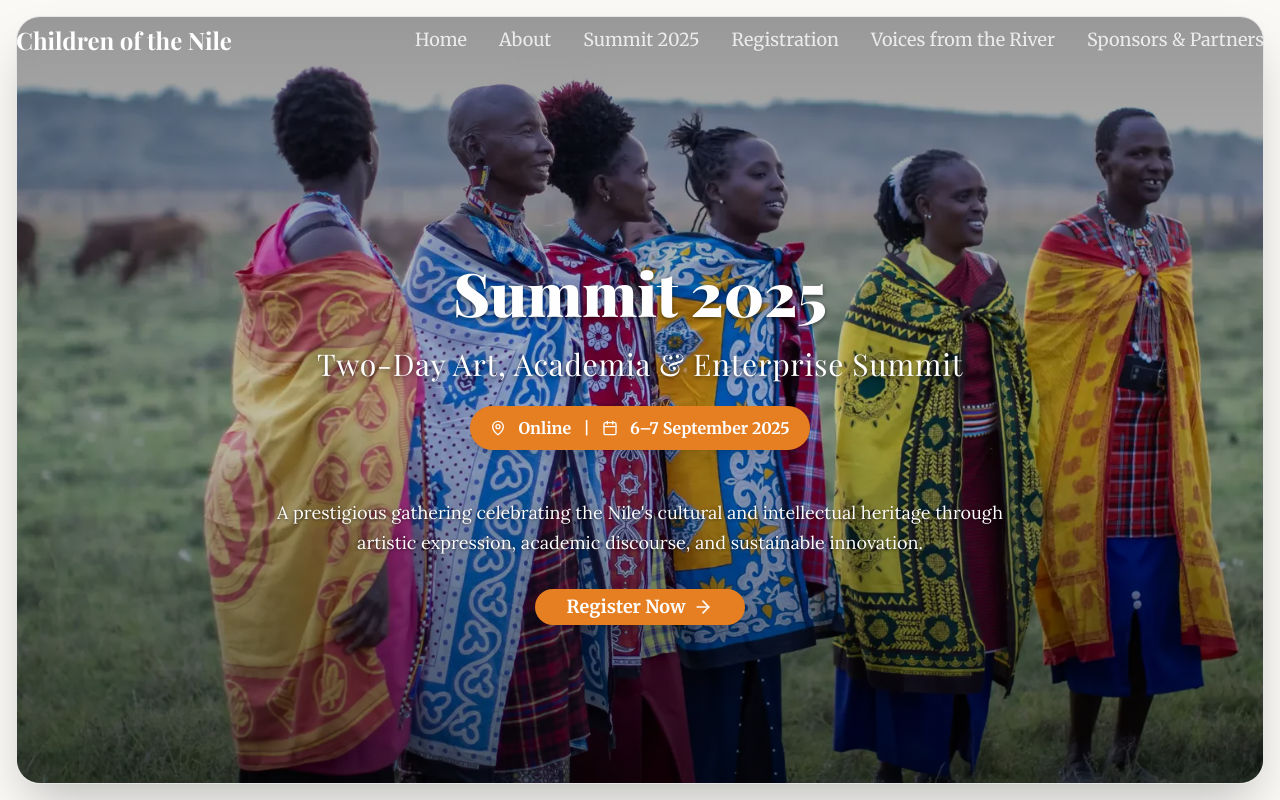
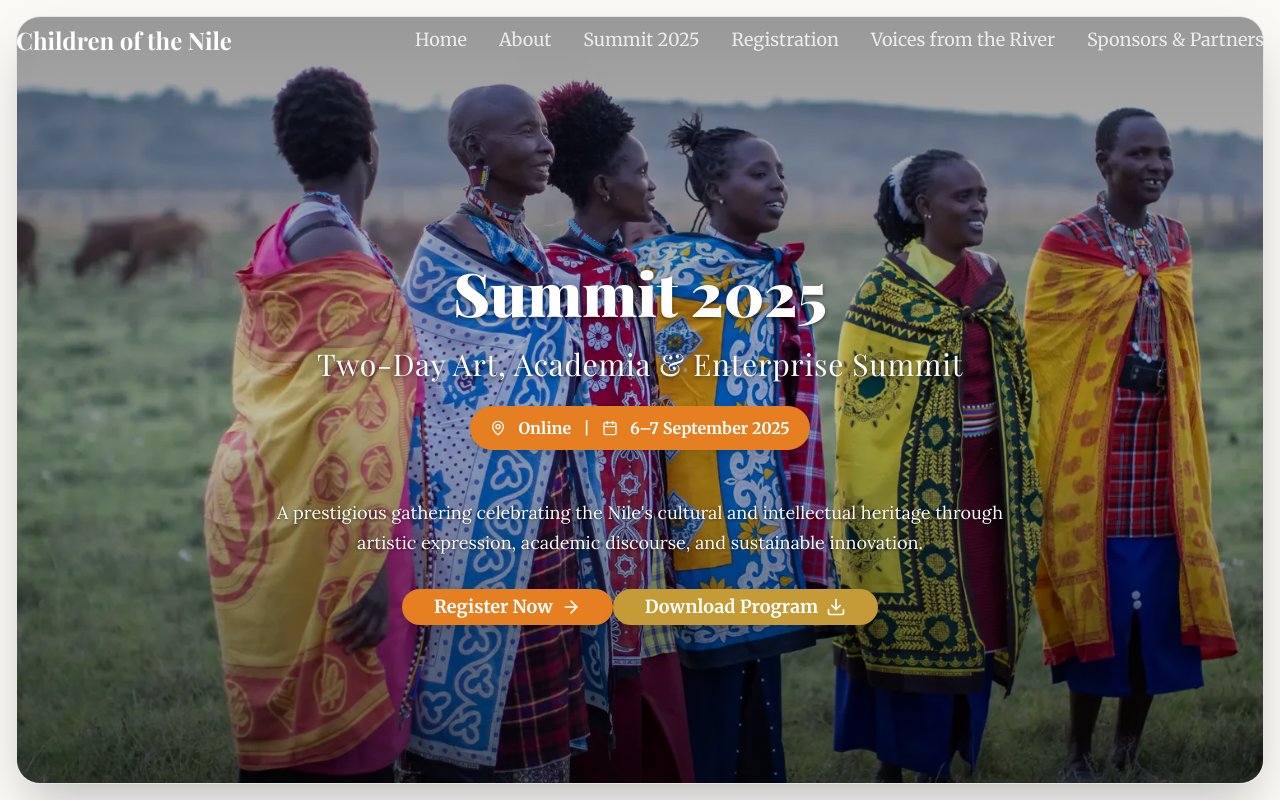
Before and after one commit to anniechan1/nile, a Next.js app: page /summit/program in a window 1280 px wide. Shown: the top 800 px of the page. Built offline with nearby package versions, Linux system fonts and the light colour scheme; a web font is replaced by a local one.

Commit message:
update working gp

```diff
--- a/src/app/page.tsx
+++ b/src/app/page.tsx
@@ -101,6 +101,7 @@ export default function HomePage() {
                 <ArrowRight className="h-4 w-4 ml-2" />
               </Button>
             </Link>
+
             <a
               href="/documents/FullProgram.pdf"
               download
--- a/src/app/summit/program/page.tsx
+++ b/src/app/summit/program/page.tsx
@@ -3,7 +3,7 @@
 import { useState, useEffect } from "react"
 import MainNav from "@/components/main-nav"
 import { Button } from "@/components/ui/button"
-import { Calendar, MapPin, Award, Handshake, ArrowRight, Users, Globe, Clock } from "lucide-react"
+import { Calendar, MapPin, Award, Handshake, ArrowRight, Users, Globe, Clock, Download } from "lucide-react"
 import Footer from "@/components/footer"
 import Link from "next/link"
 
@@ -71,6 +71,21 @@ export default function SummitPage() {
             >
               Register Now
               <ArrowRight className="h-5 w-5 ml-2" />
+            </Button>
+          </Link>
+          <Link
+            href="/documents/FullProgram.pdf" // Path to the FullProgram.pdf file
+            target="_blank"
+            rel="noopener noreferrer"
+            download
+
+          >
+            <Button
+              size="sm"
+              className="bg-warm-gold hover:bg-warm-gold-dark text-rich-white font-bold px-8 py-3 text-lg rounded-full shadow-xl transform hover:scale-105 transition-all duration-300 font-merriweather"
+            >
+              Download Program
+              <Download className="h-5 w-5 ml-2" />
             </Button>
           </Link>
         </div>
@@ -922,6 +937,20 @@ export default function SummitPage() {
                     <ArrowRight className="h-4 w-4 ml-2" />
                   </Button>
                 </Link>
+                <Link
+                  href="/documents/FullProgram.pdf" // Path to the FullProgram.pdf file
+                  target="_blank"
+                  rel="noopener noreferrer"
+                  download
+                >
+                  <Button
+                    size="sm"
+                    className="bg-warm-gold hover:bg-warm-gold-dark text-rich-white font-bold px-8 py-3 text-lg rounded-full shadow-xl transform hover:scale-105 transition-all duration-300 font-merriweather"
+                  >
+                    Download Program
+                    <Download className="h-5 w-5 ml-2" />
+                  </Button>
+                </Link>
               </div>
               <div className="order-1 md:order-2">
                 <img
--- a/src/app/summit/working-groups/technology/page.tsx
+++ b/src/app/summit/working-groups/technology/page.tsx
@@ -317,7 +317,7 @@ export default function TechnologyWorkingGroupPage() {
                         className="w-20 h-20 rounded-full object-cover"
                       />
                       <p className="text-sm text-charcoal">
-                        <strong>Wim Vanhelleputte</strong> (CEO, Safaricom Ethiopia) (TBC).
+                        <strong>Wim Vanhelleputte</strong> (CEO, Safaricom Ethiopia).
                         <br /><br />
                         <em>Sharing experiences from the field on how Telco and Fintech services can enhance local communities and lead to more cohesive regional collaboration.</em>
                       </p>
@@ -429,7 +429,7 @@ export default function TechnologyWorkingGroupPage() {
                 </div>
                 <div className="pl-6">
 
-                  <p className="text-sm text-charcoal">• <strong>Wim Vanhelleputte</strong> (Safaricom Ethiopia) (TBC)</p>
+                  <p className="text-sm text-charcoal">• <strong>Wim Vanhelleputte</strong> (Safaricom Ethiopia) </p>
                 </div>
 
                 {/* Adoption of the Action Plan */}
```
